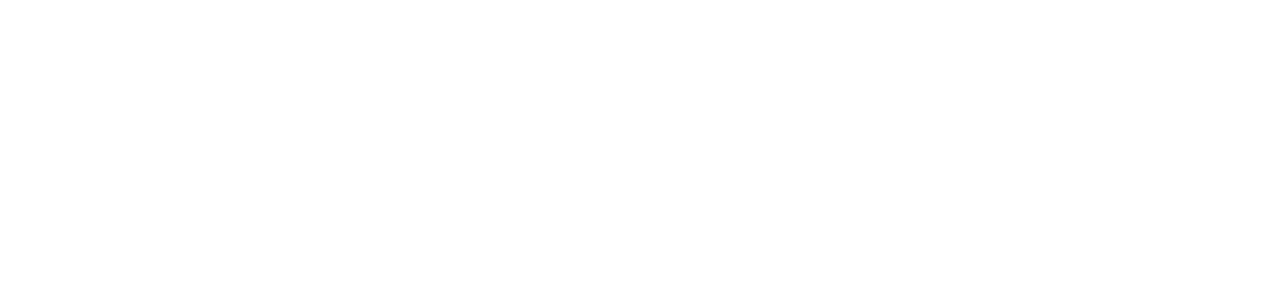
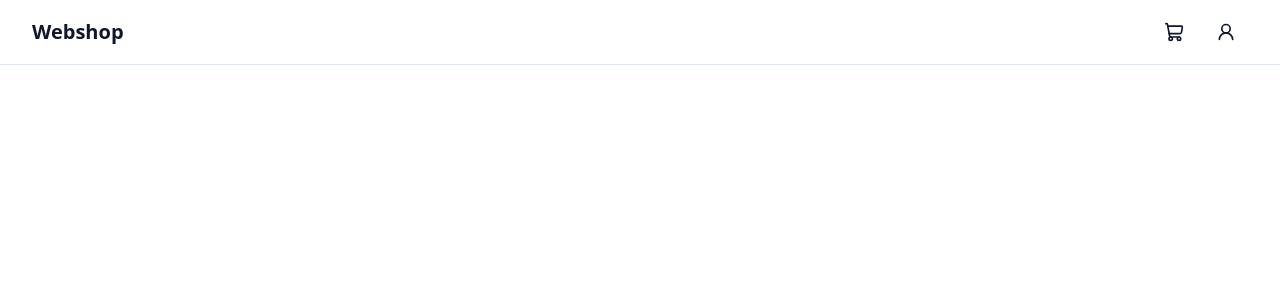
Before and after one commit to Kevindotdev/kundportal-grupp2, a Next.js app: page / in a window 1280 px wide. Shown: the top 300 px of the page. Built offline with nearby package versions, Linux system fonts and the light colour scheme.

Commit message:
feat: add shared storefront header

```diff
--- a/app/page.tsx
+++ b/app/page.tsx
@@ -1,7 +1,10 @@
+import StorefrontHeader from '@/components/storefront-header';
+
 export default function HomePage() {
   return (
-    <main>
-      {/* Homepage content/components go here. */}
-    </main>
+    <>
+      <StorefrontHeader />
+      <main>{/* Homepage content/components go here. */}</main>
+    </>
   );
 }
--- /dev/null
+++ b/components/storefront-header.tsx
@@ -0,0 +1,34 @@
+import Link from 'next/link';
+import { ShoppingCart, UserRound } from 'lucide-react';
+
+export default function StorefrontHeader() {
+  return (
+    <header className="border-b border-slate-200 bg-white text-slate-900">
+      <nav
+        aria-label="Main navigation"
+        className="mx-auto flex h-16 max-w-7xl items-center justify-between px-4 sm:px-6 lg:px-8"
+      >
+        <Link href="/" className="text-xl font-bold">
+          Webshop
+        </Link>
+
+        <div className="flex items-center gap-2">
+          <span
+            role="img"
+            aria-label="Shopping cart"
+            className="inline-flex size-11 items-center justify-center"
+          >
+            <ShoppingCart aria-hidden="true" size={20} />
+          </span>
+          <Link
+            href="/admin"
+            aria-label="Log in"
+            className="inline-flex size-11 items-center justify-center rounded-md hover:bg-slate-100 focus-visible:outline-2 focus-visible:outline-offset-2 focus-visible:outline-slate-900"
+          >
+            <UserRound aria-hidden="true" size={20} />
+          </Link>
+        </div>
+      </nav>
+    </header>
+  );
+}
```
